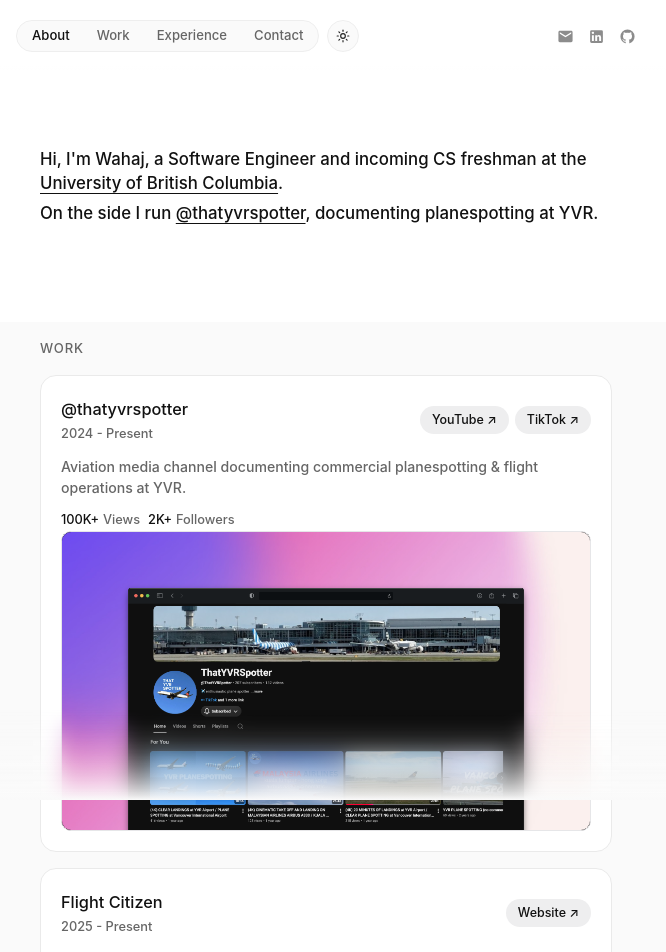
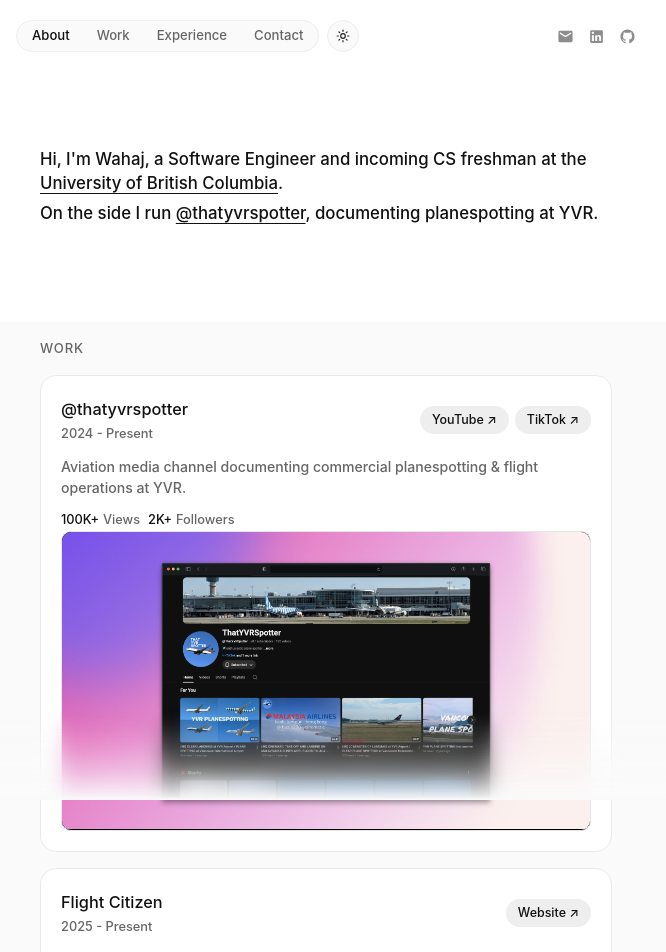
Before and after one commit to wahajf/wahajf.github.io, a Next.js app: page / in a window 1280 px wide. Shown: the top 952 px of the page, without its empty margins (314-980 px from the left). Built offline with nearby package versions, Linux system fonts and the light colour scheme; no server answers.

Commit message:
Use 16:9 image with perfect aspect ratio alignment and contain fit

```diff
--- a/app/components/MainContent.jsx
+++ b/app/components/MainContent.jsx
@@ -257,7 +257,7 @@ export default function MainContent() {
                         <img
                           src={proj.previewImage}
                           alt={`${proj.title} preview`}
-                          style={{ position: 'absolute', top: 0, left: 0, width: '100%', height: '100%', objectFit: 'cover', objectPosition: 'top left' }}
+                          style={{ position: 'absolute', top: 0, left: 0, width: '100%', height: '100%', objectFit: 'contain', objectPosition: 'center' }}
                         />
                       </div>
                     </a>
--- a/index.html
+++ b/index.html
@@ -638,7 +638,7 @@
 
               <a href="https://youtube.com/@thatyvrspotter" target="_blank" rel="noreferrer" style="display: block; text-decoration: none;">
                 <div style="border-radius: 10px; overflow: hidden; border: 1px solid var(--border); position: relative; padding-bottom: 56.25%; height: 0; background: #000;">
-                  <img src="/yvrspotter-preview.png" alt="@thatyvrspotter preview" style="position: absolute; top: 0; left: 0; width: 100%; height: 100%; object-fit: cover; object-position: top left;" />
+                  <img src="/yvrspotter-preview.png" alt="@thatyvrspotter preview" style="position: absolute; top: 0; left: 0; width: 100%; height: 100%; object-fit: contain; object-position: center;" />
                 </div>
               </a>
             </div>
@@ -663,7 +663,7 @@
 
               <a href="https://flightcitizen.com" target="_blank" rel="noreferrer" style="display: block; text-decoration: none;">
                 <div style="border-radius: 10px; overflow: hidden; border: 1px solid var(--border); position: relative; padding-bottom: 56.25%; height: 0; background: #000;">
-                  <img src="/flightcitizen-preview.png" alt="Flight Citizen preview" style="position: absolute; top: 0; left: 0; width: 100%; height: 100%; object-fit: cover; object-position: top left;" />
+                  <img src="/flightcitizen-preview.png" alt="Flight Citizen preview" style="position: absolute; top: 0; left: 0; width: 100%; height: 100%; object-fit: contain; object-position: center;" />
                 </div>
               </a>
             </div>
```
Also changed, not shown: public/yvrspotter-preview.png.
